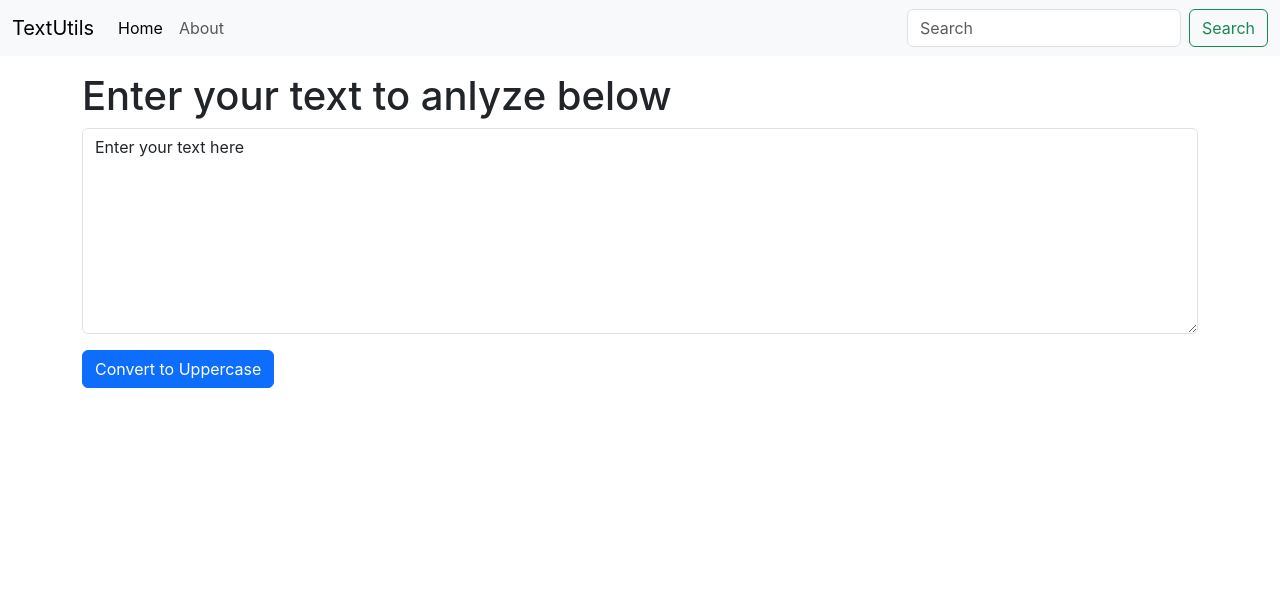
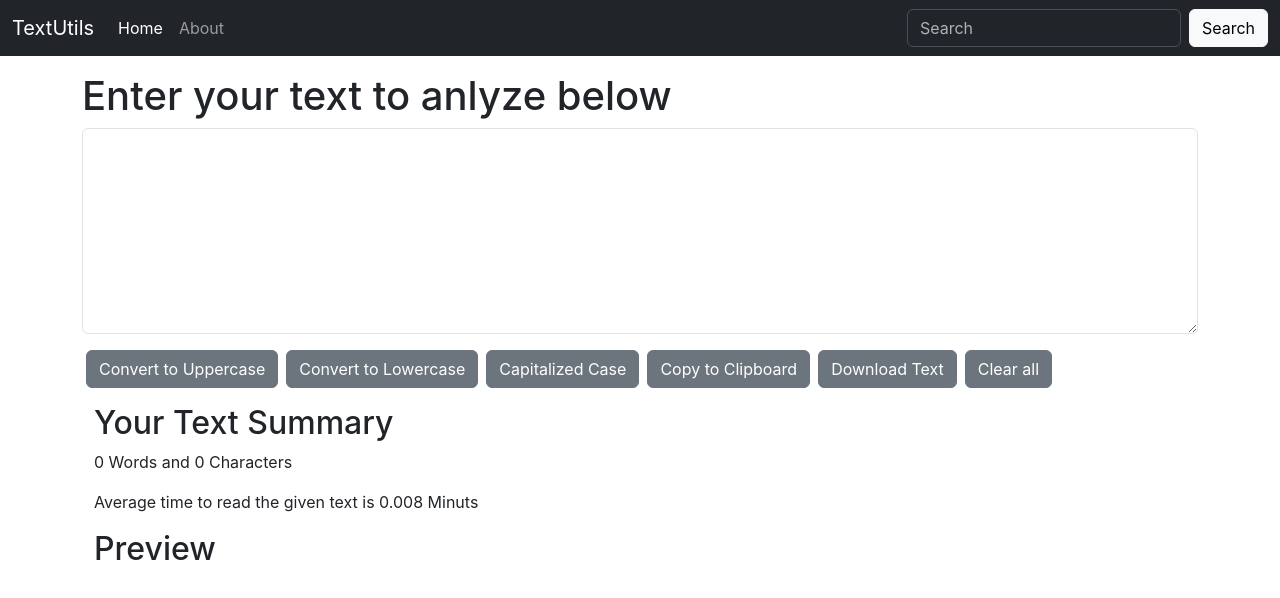
Before and after one commit to Vishal580/TextUtils-app-using-React-Js, a React (Create React App) app: page / in a window 1280 px wide. Shown: the top 598 px of the page. Built offline with nearby package versions, Linux system fonts and the light colour scheme.

Commit message:
OnClick Event Handeler

```diff
--- a/src/Components/Navbar.js
+++ b/src/Components/Navbar.js
@@ -4,7 +4,7 @@ import PropTypes from 'prop-types';
 export default function Navbar(props) {
   return (
     <div>
-      <nav className="navbar navbar-expand-lg bg-body-tertiary">
+      <nav className="navbar navbar-expand-lg bg-dark" data-bs-theme="dark" >
         <div className="container-fluid">
           <a className="navbar-brand" href="/">{props.title}</a>
           <button className="navbar-toggler" type="button" data-bs-toggle="collapse" data-bs-target="#navbarSupportedContent" aria-controls="navbarSupportedContent" aria-expanded="false" aria-label="Toggle navigation">
@@ -21,7 +21,7 @@ export default function Navbar(props) {
             </ul>
             <form className="d-flex" role="search">
               <input className="form-control me-2" type="search" placeholder="Search" aria-label="Search"/>
-              <button className="btn btn-outline-success" type="submit">Search</button>
+              <button className="btn btn-light" type="submit">Search</button>
             </form>
           </div>
         </div>
--- a/src/Components/TextForm.js
+++ b/src/Components/TextForm.js
@@ -1,12 +1,80 @@
 import React, { useState } from 'react'
 
 export default function TextForm(props) {
-const [text, setText] = useState("Enter your text here");
+const [text, setText] = useState("");
 
-const onClickHandelers = () => {
+const UppercaseHandeler = () => {
     // console.log("Upperscase was clicked");
     let newText = text.toUpperCase();
     setText(newText)
+}
+
+const LowercaseHandeler = () => {
+    let newText = text.toLowerCase();
+    setText(newText);
+}
+
+const clearTextHandeler = () => {
+    let newText = "";
+    setText(newText);
+}
+
+const CapitalizedCaseHandeler = () => {
+    let newText = text
+    .toLowerCase() // Convert the whole string to lowercase first
+    .split(' ') // Split the string into words
+    .map(word => word.charAt(0).toUpperCase() + word.slice(1)) // Capitalize first letter of each word
+    .join(' '); // Join the words back into a single string;
+    setText(newText);
+}
+const copyToClipboardhandeler = () => {
+    // Get the text field
+    var copyText = document.getElementById("myBox");
+
+    // Check if there is text to copy
+    if (copyText.value === "") {
+        alert("The textarea is empty. Nothing to copy!");
+        return;  // Exit the function early if empty
+    }
+
+    // Select the text field
+    copyText.select();
+    copyText.setSelectionRange(0, 99999); // For mobile devices
+
+    // Copy the text inside the text field
+    navigator.clipboard.writeText(copyText.value);
+
+    // Alert the copied text
+    alert("Copied the text: " + copyText.value);
+}
+
+const DownloadTexthandeler = () => {
+    var downloadText = document.getElementById("myBox");
+
+    if(downloadText.value === ""){
+        alert("The textarea is empty. Nothing to Download!");
+        return;  // Exit the function early if empty
+    }
+    // Create a Blob from the text
+    const blob = new Blob([text], { type: 'text/plain' });
+
+    // Create a temporary link element
+    const link = document.createElement("a");
+
+    // Create an object URL for the Blob and set it as the link's href
+    link.href = URL.createObjectURL(blob);
+
+    // Set the download attribute with the desired file name
+    link.download = "TextUtils.txt";
+
+    // Append the link to the body (it's needed to trigger the download)
+    document.body.appendChild(link);
+
+    // Programmatically click the link to start the download
+    link.click();
+
+    // Clean up by removing the temporary link
+    document.body.removeChild(link);
 }
 
 const onChangeHandeler = (event) =>{
@@ -14,12 +82,26 @@ const onChangeHandeler = (event) =>{
     setText(event.target.value);
 }
   return (
+    <>
     <div>
         <h1>{props.headline}</h1>
         <div className="mb-3">
             <textarea className="form-control" value={text} onChange={onChangeHandeler} id="myBox" rows="8"></textarea>
         </div>
-        <button className='btn btn-primary' onClick={onClickHandelers}>Convert to Uppercase</button>
+        <button className='btn btn-secondary mx-1' onClick={UppercaseHandeler}>Convert to Uppercase</button>
+        <button className='btn btn-secondary mx-1' onClick={LowercaseHandeler}>Convert to Lowercase</button>
+        <button className='btn btn-secondary mx-1' onClick={CapitalizedCaseHandeler}>Capitalized Case</button>
+        <button className='btn btn-secondary mx-1' onClick={copyToClipboardhandeler}>Copy to Clipboard</button>
+        <button className='btn btn-secondary mx-1' onClick={DownloadTexthandeler}>Download Text</button>
+        <button className='btn btn-secondary mx-1' onClick={clearTextHandeler}>Clear all</button>
     </div>
+    <div className="container my-3">
+        <h2>Your Text Summary</h2>
+        <p>{text.split(" ").length-1} Words and {text.length} Characters</p>
+        <p>Average time to read the given text is {0.008 * text.split(" ").length} Minuts</p>
+        <h2>Preview</h2>
+        <p>{text}</p>
+    </div>
+    </>
   )
 }
```
